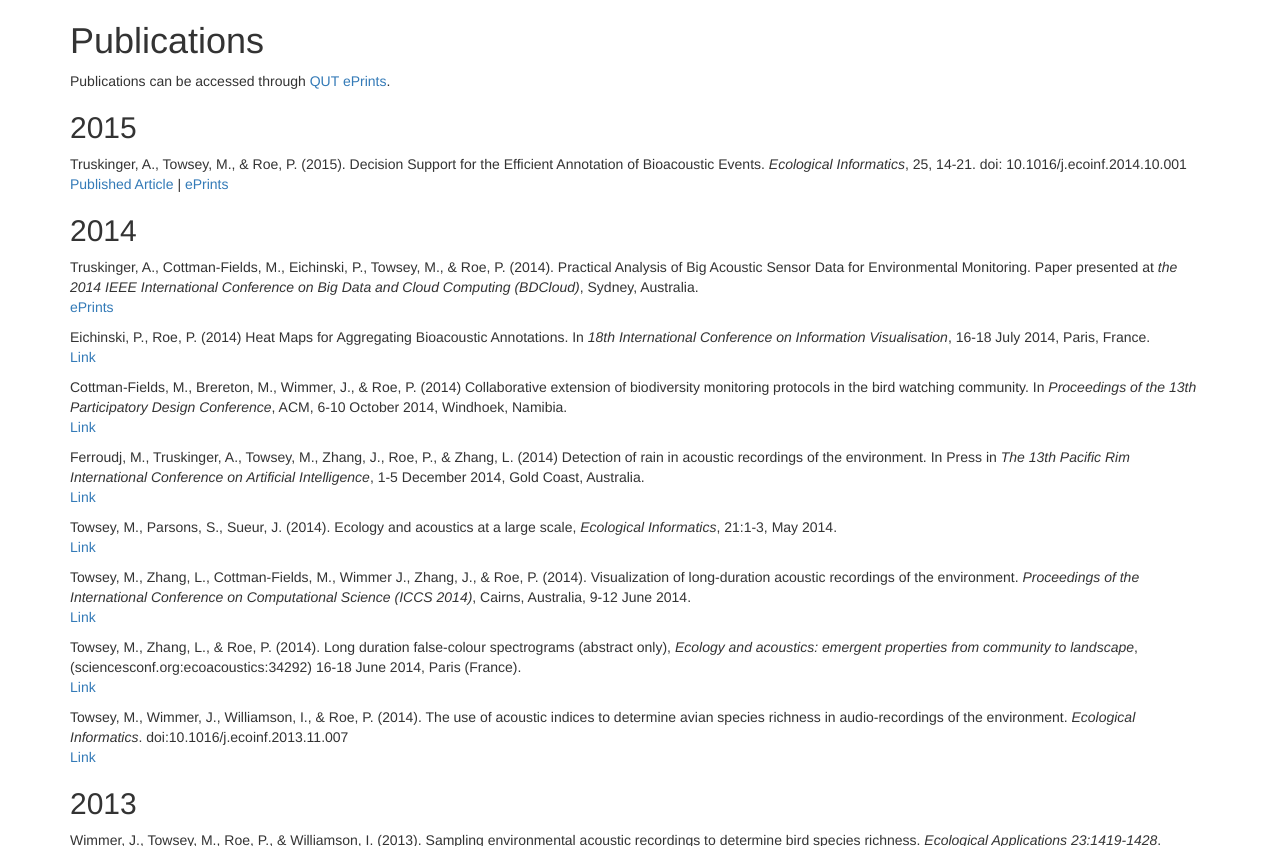
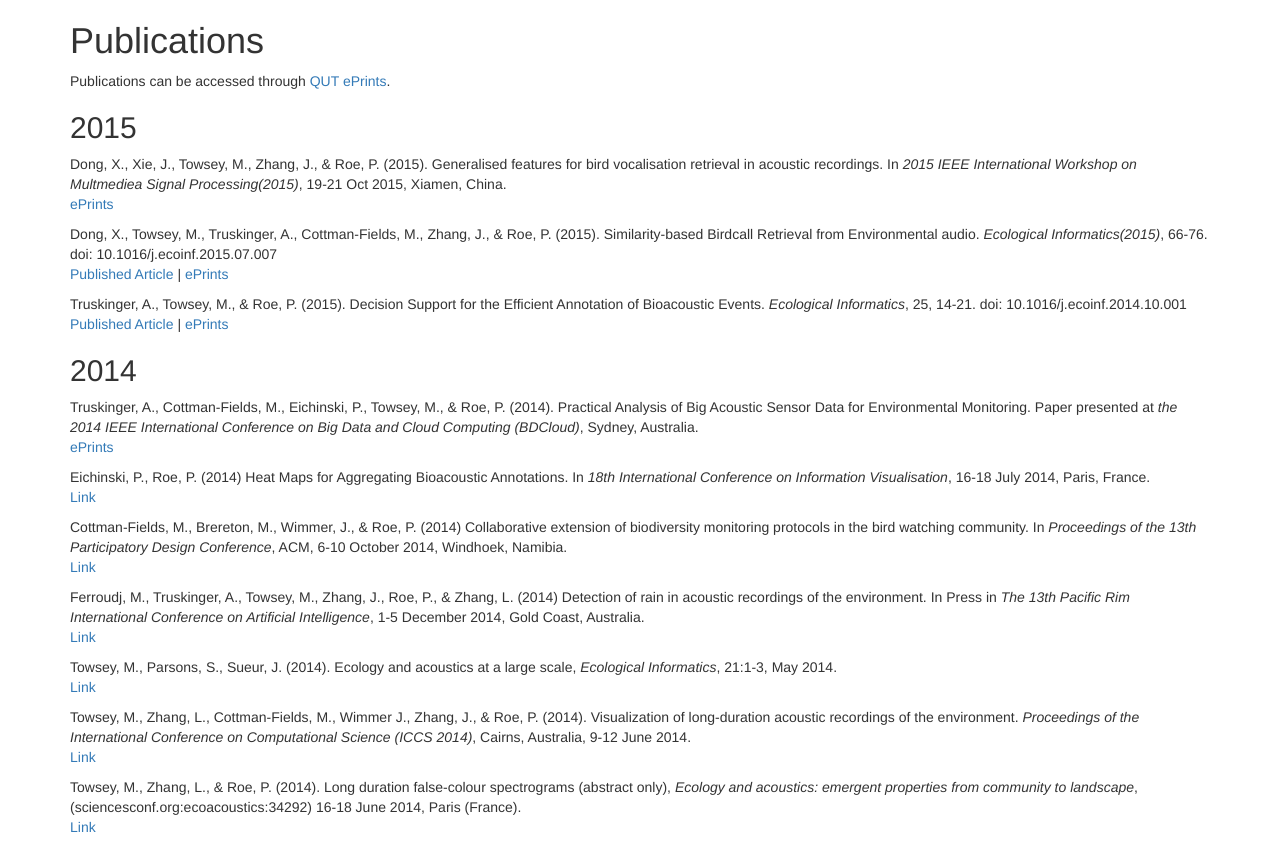
Before and after one commit to QutEcoacoustics/research-blog, a Jekyll site: the page built from publications/publications.html, in a window 1280 px wide and 900 px high, cut to the strip 54-900 px from the top of the window. Built offline with Jekyll 4.4.1, drawn with Linux system fonts in a browser that asks for light colours; nearby versions of some CDN libraries; Markdown is read by kramdown in place of the engine named in the settings.

Commit message:
Update publication with Xueyan's change.html
Xueyan added two publications in the section of 2015 publication. Please see them at the top of 2015 publication paragraph.

```diff
--- a/publications/publications.html
+++ b/publications/publications.html
@@ -10,6 +10,22 @@ title: Ecosounds | Publications
     <p>Publications can be accessed through <a href="http://eprints.qut.edu.au/">QUT ePrints</a>.</p>
 
     <h2>2015</h2>
+
+    <p>
+        Dong, X., Xie, J., Towsey, M., Zhang, J., & Roe, P. (2015). Generalised features for bird vocalisation retrieval in acoustic recordings.
+        In <i>2015 IEEE International Workshop on Multmediea Signal Processing(2015)</i>,
+        19-21 Oct 2015, Xiamen, China.
+        <br />
+        <a href="http://eprints.qut.edu.au/86528/">ePrints</a>
+    </p>
+
+    <p>
+        Dong, X., Towsey, M., Truskinger, A., Cottman-Fields, M., Zhang, J., & Roe, P. (2015). Similarity-based Birdcall Retrieval from Environmental audio.
+        <i>Ecological Informatics(2015)</i>, 66-76. doi: 10.1016/j.ecoinf.2015.07.007
+        <br />
+        <a href="http://dx.doi.org/10.1016/j.ecoinf.2015.07.007">Published Article</a>&nbsp;|&nbsp;<a href="http://eprints.qut.edu.au/86087/">ePrints</a>
+    </p>
+
 
     <p>
         Truskinger, A., Towsey, M., & Roe, P. (2015). Decision Support for the Efficient Annotation of Bioacoustic Events.
```
